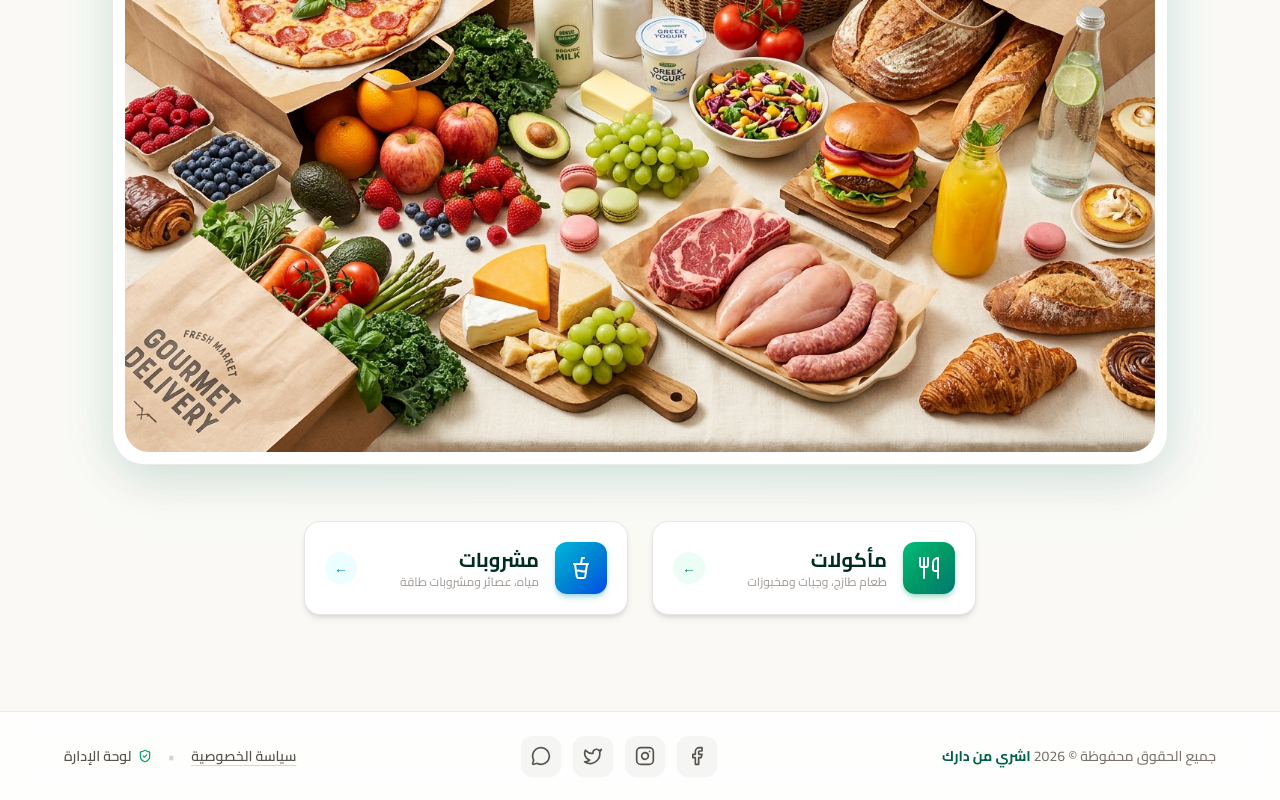
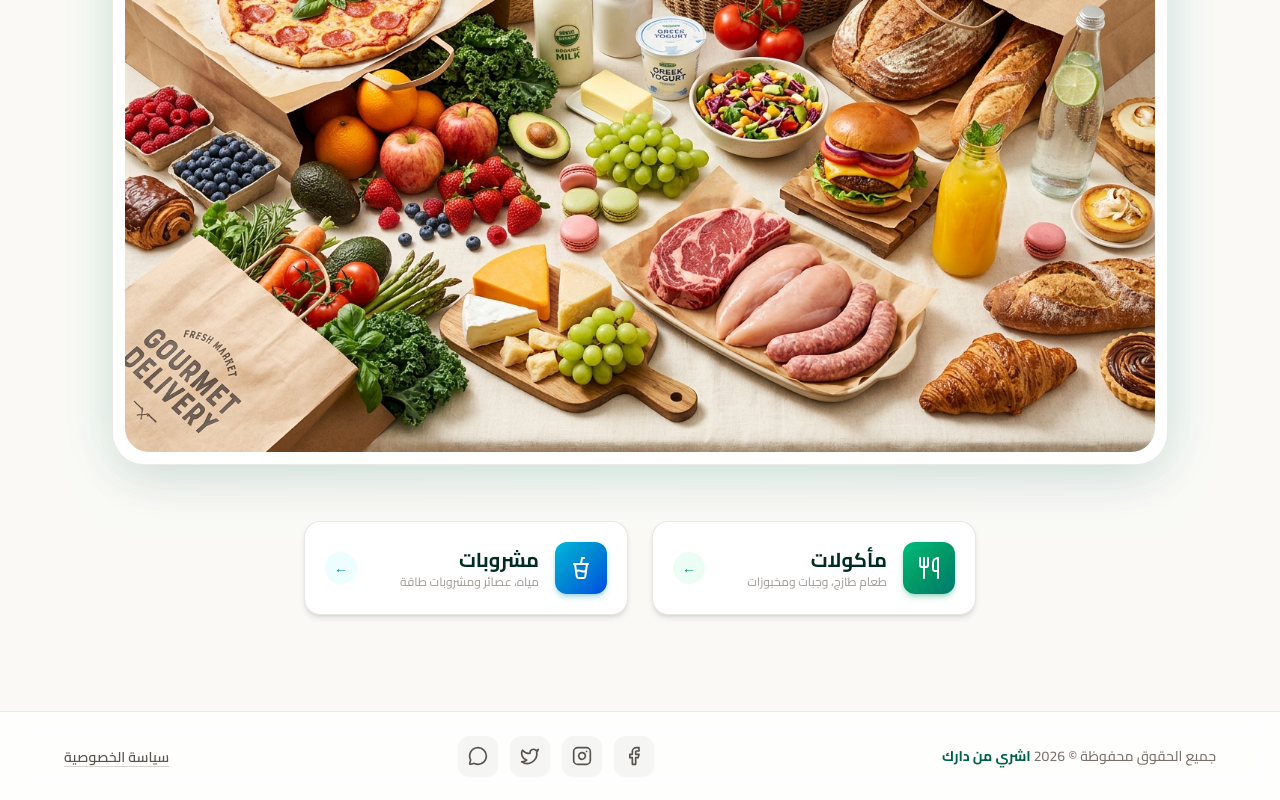
Before and after one commit to usadzoran/Friha-food, a React (Vite) app: page / in a window 1280 px wide. Shown: the part 419-1219 px from the top of the page. Built offline with nearby package versions, Linux system fonts and the light colour scheme; a web font is replaced by a local one.

Commit message:
refactor: remove admin login link from footer
Hide the administrative dashboard link from the public footer to improve user interface cleanliness.

```diff
--- a/src/components/Footer.tsx
+++ b/src/components/Footer.tsx
@@ -53,24 +53,13 @@ export default function Footer() {
           </a>
         </div>
 
-        {/* PRIVACY POLICY & ADMIN LINKS */}
-        <div className="order-2 md:order-3 flex items-center justify-center gap-4">
+        {/* PRIVACY POLICY LINK */}
+        <div className="order-2 md:order-3">
           <button
             onClick={() => setShowPrivacyModal(true)}
             className="text-xs sm:text-sm font-semibold text-stone-600 hover:text-emerald-700 transition-colors duration-200 cursor-pointer underline decoration-stone-300 underline-offset-4 hover:decoration-emerald-500"
           >
             سياسة الخصوصية
-          </button>
-          <span className="text-stone-300">•</span>
-          <button
-            onClick={() => {
-              window.history.pushState({}, '', '/admin');
-              window.dispatchEvent(new Event('popstate'));
-            }}
-            className="text-xs sm:text-sm font-semibold text-stone-600 hover:text-emerald-700 transition-colors duration-200 cursor-pointer flex items-center gap-1.5 hover:underline"
-          >
-            <ShieldCheck className="w-3.5 h-3.5 text-emerald-600" />
-            <span>لوحة الإدارة</span>
           </button>
         </div>
       </div>
```
